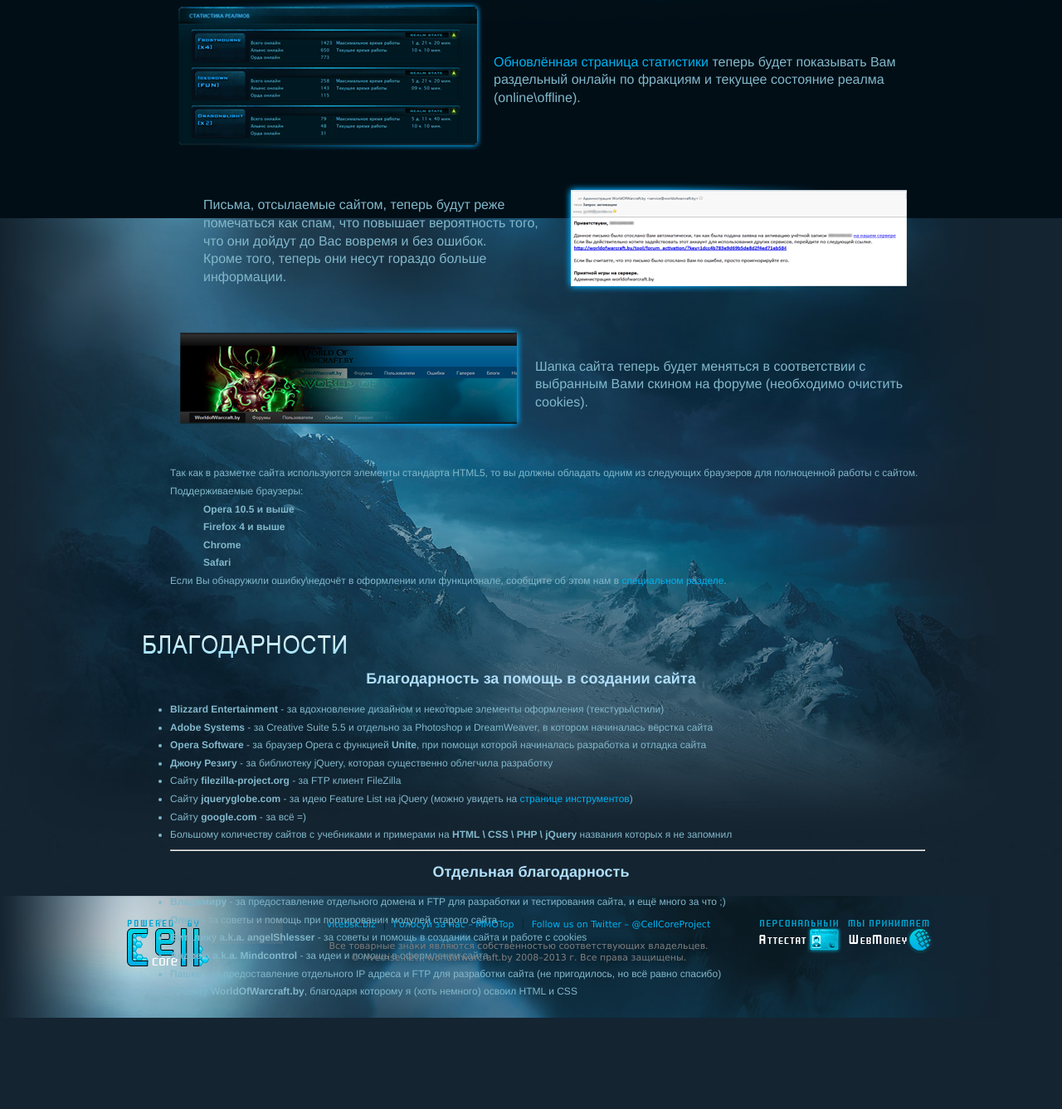
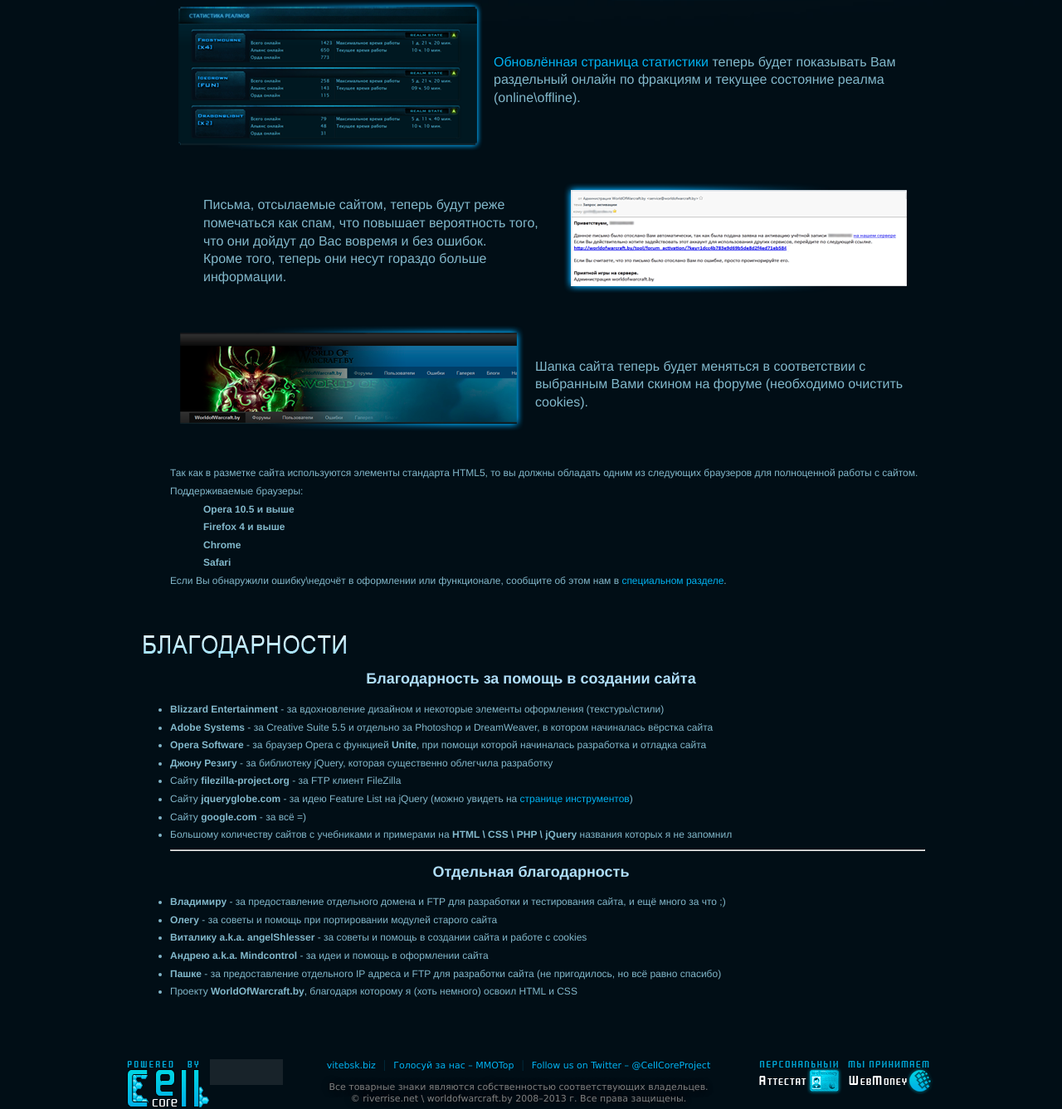
Before and after one commit to gmltA/CellCore-site, a PHP site: page /about.php in a window 1280 px wide. Shown: the part 982-2319 px from the top of the page at 83% size. Before the commit the page ends 2209 px from the top, so only its background shows below. Run offline with PHP 8.4, Linux system fonts and the light colour scheme; grey boxes are pictures that could not be loaded.

Commit message:
Sticky footer: hotfix

```diff
--- a/about.php
+++ b/about.php
@@ -102,8 +102,8 @@
     </ul>
 </div>
 </div>
-    <?php include dirname(__FILE__) . '/footer.inc' ?>
 </div>
+<?php include dirname(__FILE__) . '/footer.inc' ?>
 </div>
 </body>
 </html>
--- a/style.css
+++ b/style.css
@@ -22,6 +22,8 @@
 a:hover { color: #FFFFFF; text-shadow: 0px 0px 8px white; }
 
 .content {min-height: 100%; margin: 0px auto -120px;}
+
+.middle_plate .content {min-height: 100%; margin: 0px auto 50px;}
 
 #primary_nav.wowteam {
     background: #2b2b2b url(/images/pad.png) repeat-x;
@@ -519,7 +521,6 @@
         background-position: 50% 0px;
         background-repeat: no-repeat;
         background-size: auto;
-        height: 100%;
         min-width: 990px;
         margin-bottom: 0px;
         margin-left: 0px;
```
